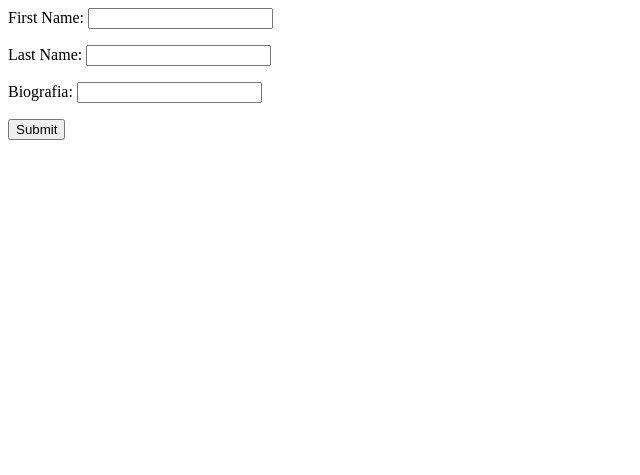
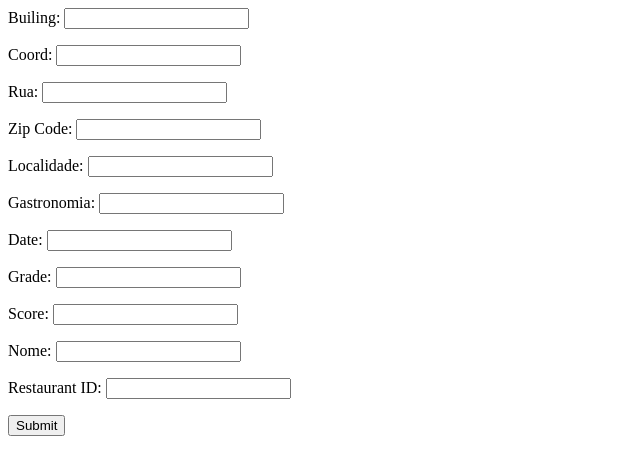
Before and after one commit to Hadryan/CBD, a Flask app: page /insert in a window 1280 px wide. Shown: the top 475 px of the page, without its empty margins (0-640 px from the left). Run offline with Flask 2, Linux system fonts and the light colour scheme.

Commit message:
Update, insert, search

```diff
--- a/Labs/Lab-2/Ex2.4/app.py
+++ b/Labs/Lab-2/Ex2.4/app.py
@@ -19,24 +19,39 @@ def insert():
 @app.route('/insertProcess', methods=['POST'])
 def insert_document():
     if request.method == 'POST':
-      name = request.form['first_name']
-      last = request.form['last_name']
-      bio = request.form['biografia']
-      return mongo.insertInfo(name, last, bio)
+        building = request.form['building']
+        coord = request.form['coord']
+        rua = request.form['rua']
+        zipcode = request.form['zipcode']
+        localidade = request.form['localidade']
+        gastronomia = request.form['gastronomia']
+        date = request.form['date']
+        grade = request.form['grade']
+        score = request.form['score']
+        nome = request.form['nome']
+        restaurant_id = request.form['restaurant_id']
+    return mongo.insertInfo(building, coord, rua, zipcode, localidade, gastronomia, date, grade, score, nome, restaurant_id)
 @app.route('/search')
 def pesquisar():
     return jsonify(mongo.pesquisarInfo())
 
-@app.route('/edit')
-def editar():
-    return render_template('formEdit.html')
+@app.route('/edit/<rest>')
+def editar(rest):
+    updates = mongo.getInfo(rest)
+    return render_template('formEdit.html', paths=updates)
 
 @app.route('/editProcess', methods=['POST'])
 def editarBio():
     if request.method == 'POST':
-        name = request.form['first_name']
-        bio = request.form['biografia']
-        return mongo.updateBio(name, bio)
+        building = request.form['building']
+        coord = request.form['coord']
+        rua = request.form['rua']
+        zipcode = request.form['zipcode']
+        localidade = request.form['localidade']
+        gastronomia = request.form['gastronomia']
+        nome = request.form['nome']
+        restaurant_id = request.form['restaurant_id']
+        return mongo.updateBio(building, coord, rua, zipcode, localidade, gastronomia, nome, restaurant_id)
 
 if __name__ == '__main__':
     app.run()
--- a/Labs/Lab-2/Ex2.4/templates/form.html
+++ b/Labs/Lab-2/Ex2.4/templates/form.html
@@ -2,16 +2,37 @@
 <head><title>Inserir Pessoa</title></head>
 <body>
     <form action="/insertProcess" method="POST" enctype='application/json' name="myForm">
-        <p><label for="first_name">First Name:</label>
-        <input type="text" name="first_name" id="fname" required></p>
+        <p><label for="building">Builing:</label>
+        <input type="text" name="building" id="fname" required></p>
 
-        <p><label for="last_name">Last Name:</label>
-        <input type="text" name="last_name" id="lname" required></p>
+        <p><label for="coord">Coord:</label>
+        <input type="text" name="coord" id="lname" required></p>
 
-        <p><label for="biografia">Biografia:</label>
-        <input type="text" name="biografia" id="bio" required></p>
+        <p><label for="rua">Rua:</label>
+        <input type="text" name="rua" id="bio" required></p>
 
-        <input value="Submit" type="submit"">
+        <p><label for="zipcode">Zip Code:</label>
+        <input type="text" name="zipcode" id="bio" required></p>
+
+        <p><label for="localidade">Localidade:</label>
+        <input type="text" name="localidade" id="bio" required></p>
+
+        <p><label for="gastronomia">Gastronomia:</label>
+        <input type="text" name="gastronomia" id="bio" required></p>
+
+        <p><label for="date">Date:</label>
+        <input type="text" name="date" id="bio" required></p>
+        <p><label for="grade">Grade:</label>
+        <input type="text" name="grade" id="bio" required></p>
+        <p><label for="score">Score:</label>
+        <input type="text" name="score" id="bio" required></p>
+
+        <p><label for="nome">Nome:</label>
+        <input type="text" name="nome" id="bio" required></p>
+        <p><label for="restaurant_id">Restaurant ID:</label>
+        <input type="text" name="restaurant_id" id="bio" required></p>
+
+        <input value="Submit" type="submit">
     </form>
 </body>
 </html>
```
Also changed, not shown: Labs/Lab-2/Ex2.4/mongo_api.py (+22 -5 lines), Labs/Lab-2/Ex2.4/templates/formEdit.html (+27 -6 lines).
